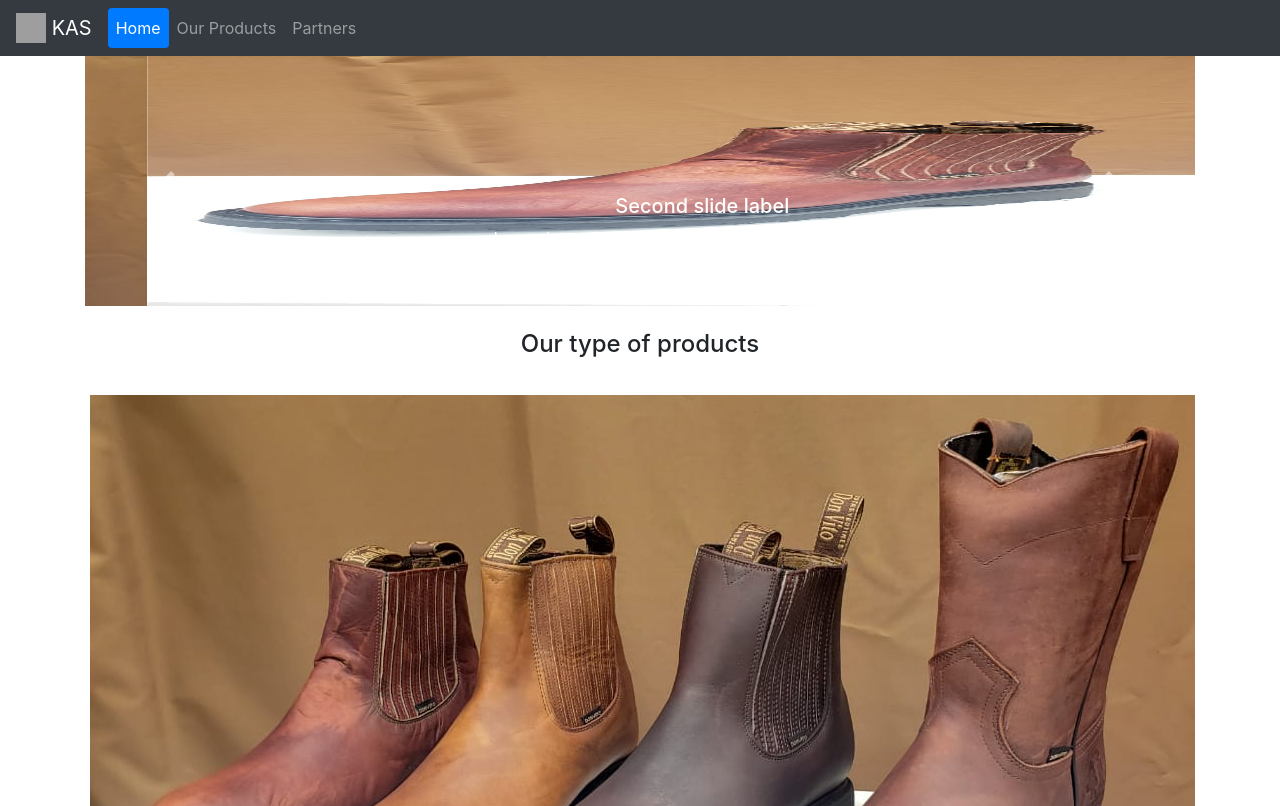
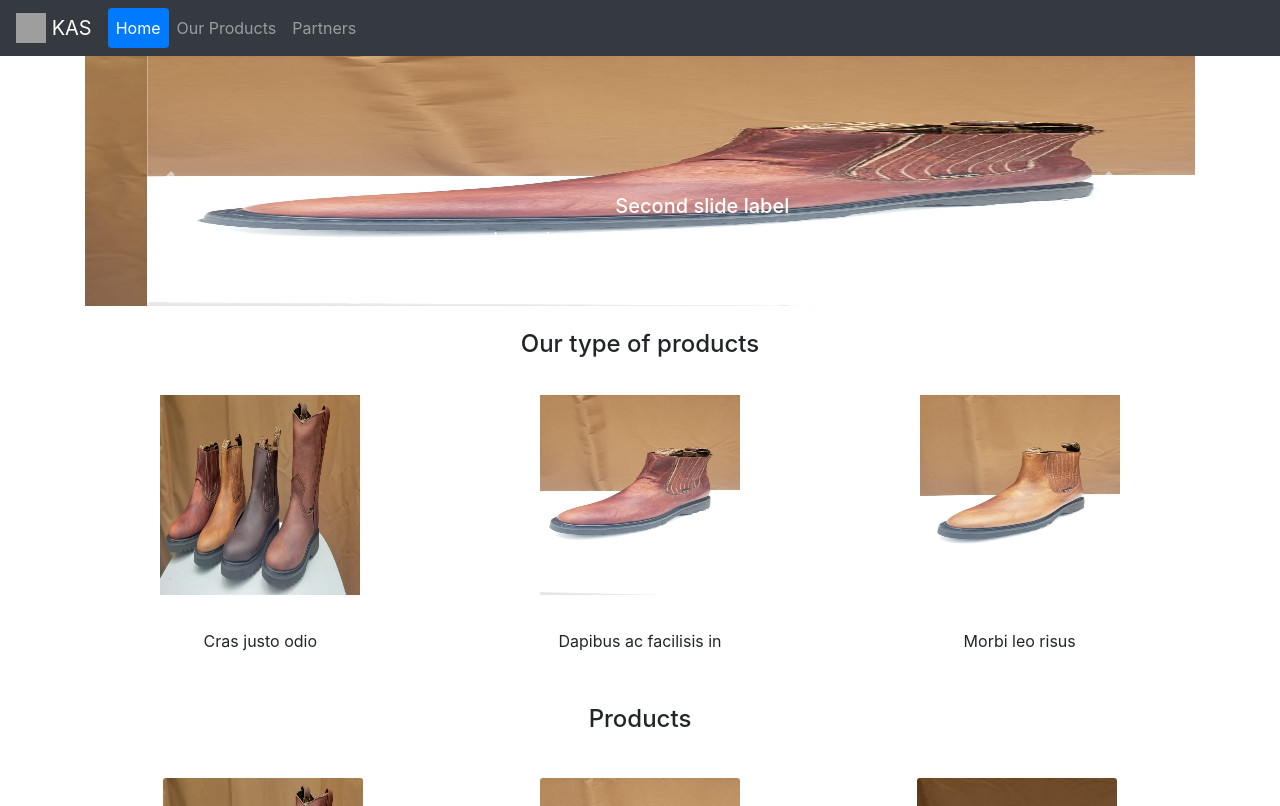
Before and after one commit to jealdana/KAS01, an Angular app: page /home in a window 1280 px wide. Built offline with nearby package versions, Linux system fonts and the light colour scheme; grey boxes are pictures that could not be loaded.

Commit message:
fixing thumbnail reference from section 1

```diff
--- a/src/app/components/home/home.component.html
+++ b/src/app/components/home/home.component.html
@@ -4,9 +4,9 @@
     <app-carousel></app-carousel>
     <h4>Our type of products</h4>
     <ul class="list-group list-group-horizontal row">
-      <li class="list-group-item border-0 col-sm"><img src="../../../assets/img/products/1.jpeg" class="thumbnail " alt=""><br><p style="text-align:center;">Cras justo odio</p></li>
-      <li class="list-group-item border-0 col-sm"><img src="../../../assets/img/products/2.jpeg" class="thumbnail " alt=""><br><p style="text-align:center;">Dapibus ac facilisis in</p></li>
-      <li class="list-group-item border-0 col-sm"><img src="../../../assets/img/products/3.jpeg" class="thumbnail " alt=""><br><p style="text-align:center;">Morbi leo risus</p></li>
+      <li class="list-group-item border-0 col-sm"><img src="../../../assets/img/products/1.jpeg" class="thumbnail-img " alt=""><br><p style="text-align:center;">Cras justo odio</p></li>
+      <li class="list-group-item border-0 col-sm"><img src="../../../assets/img/products/2.jpeg" class="thumbnail-img " alt=""><br><p style="text-align:center;">Dapibus ac facilisis in</p></li>
+      <li class="list-group-item border-0 col-sm"><img src="../../../assets/img/products/3.jpeg" class="thumbnail-img " alt=""><br><p style="text-align:center;">Morbi leo risus</p></li>
     </ul>
   </div>
   <div id="products" class="section">
```
